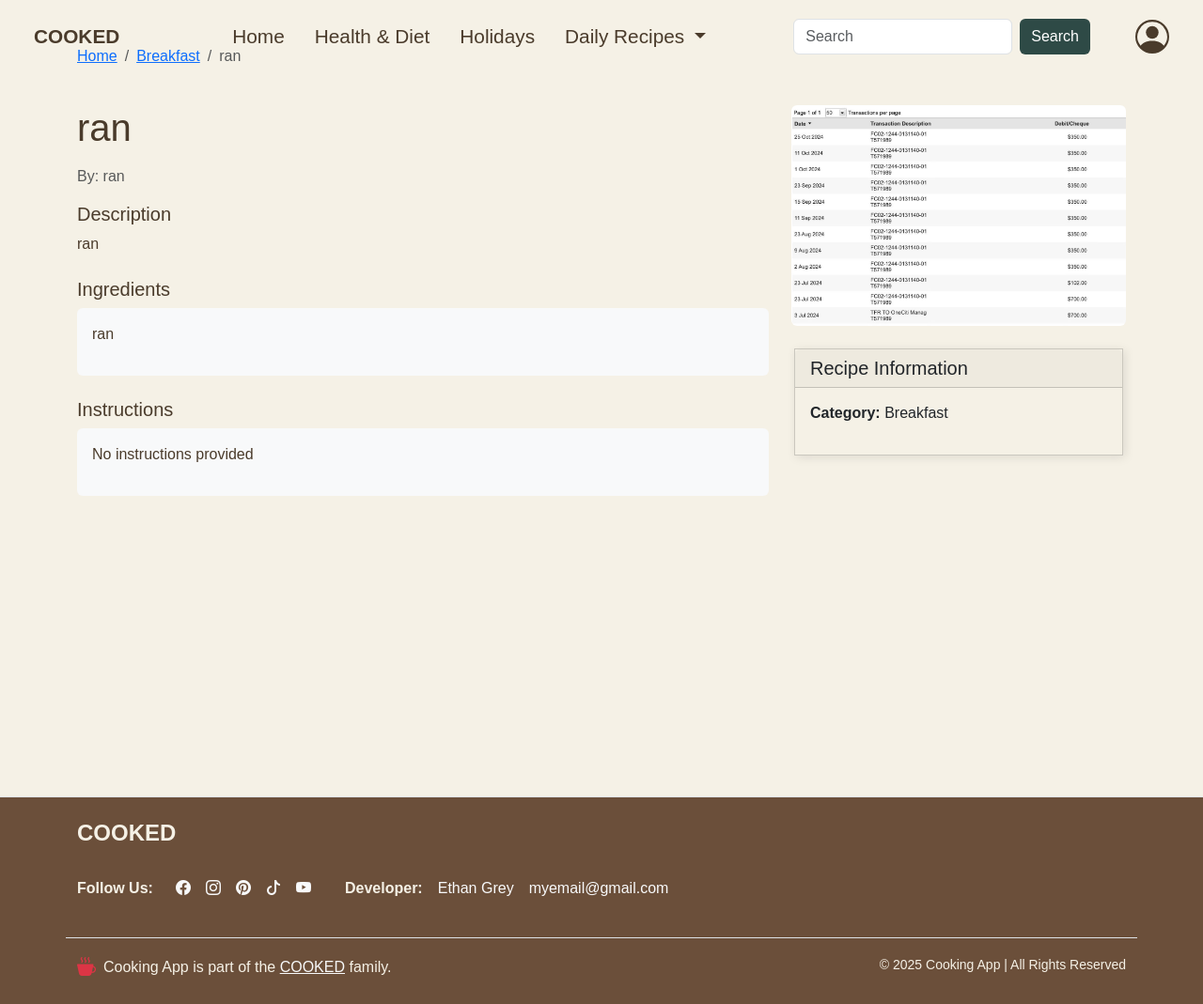
After one commit to Ethan-Grey/Cooked_Website, a Django app: a page that uses templates/layout.html in a window 1280 px wide. The commit adds this page. Shown: the whole page at 94% size. Run offline with Django 5.2, Linux system fonts and the light colour scheme; data comes from the database, SQL or seed files in the repository.

Commit message:
changed up my recipe templates. got rid of the breakfast recipe and made a category based one where depending on what category the user clicks it adjust the template to fit. also added a recipe details template that when user clicks view recipe on the cards it leads them to it so they can see the details on all individual recipe. this is also in a universal template.

```diff
--- a/recipes/models.py
+++ b/recipes/models.py
@@ -1,5 +1,7 @@
 from django.db import models
 from django.contrib.auth.models import User
+from django.utils.text import slugify
+
 # Create your models here.
 
 class RecipeType(models.Model):
@@ -20,5 +22,10 @@ class Recipe(models.Model):
     slug = models.SlugField()
     recipetype = models.ForeignKey(RecipeType, related_name='recipes', on_delete=models.CASCADE)
 
+    def save(self, *args, **kwargs):
+        if not self.slug:
+            self.slug = slugify(self.recipename)
+        super().save(*args, **kwargs)
+
     def __str__(self):
         return self.recipename
--- /dev/null
+++ b/recipes/templates/recipes/recipe_detail.html
@@ -0,0 +1,63 @@
+{% extends 'layout.html' %}
+
+{% block title %}
+    {{ recipe.recipename }}
+{% endblock %}
+
+{% block content %}
+<div class="container py-5">
+    <div class="row">
+        <div class="col-12 mb-4">
+            <nav aria-label="breadcrumb">
+                <ol class="breadcrumb">
+                    <li class="breadcrumb-item"><a href="/">Home</a></li>
+                    <li class="breadcrumb-item"><a href="{% url 'recipes:category' category=recipe.recipetype.recipetype|lower %}">{{ recipe.recipetype.recipetype }}</a></li>
+                    <li class="breadcrumb-item active" aria-current="page">{{ recipe.recipename }}</li>
+                </ol>
+            </nav>
+        </div>
+    </div>
+
+    <div class="row">
+        <div class="col-md-8">
+            <h1 class="mb-3">{{ recipe.recipename }}</h1>
+            <p class="text-muted">By: {{ recipe.madeby }}</p>
+
+            <div class="mb-4">
+                <h5>Description</h5>
+                <p>{{ recipe.description }}</p>
+            </div>
+
+            <div class="mb-4">
+                <h5>Ingredients</h5>
+                <div class="p-3 bg-light rounded">
+                    {{ recipe.ingredients|linebreaks }}
+                </div>
+            </div>
+
+            <div class="mb-4">
+                <h5>Instructions</h5>
+                <div class="p-3 bg-light rounded">
+                    {{ recipe.instructions|linebreaks }}
+                </div>
+            </div>
+        </div>
+
+        <div class="col-md-4">
+            {% if recipe.image %}
+                <img src="{{ recipe.image.url }}" class="img-fluid rounded mb-4" alt="{{ recipe.recipename }}">
+            {% endif %}
+
+            <div class="card mb-4">
+                <div class="card-header">
+                    <h5 class="mb-0">Recipe Information</h5>
+                </div>
+                <div class="card-body">
+                    <p><strong>Category:</strong> {{ recipe.recipetype.recipetype }}</p>
+                    <!-- You can add more recipe meta information here -->
+                </div>
+            </div>
+        </div>
+    </div>
+</div>
+{% endblock %}
--- a/recipes/urls.py
+++ b/recipes/urls.py
@@ -1,8 +1,10 @@
 from django.urls import path
 from . import views
+
 app_name = "recipes"
 
 urlpatterns = [
-    path('breakfast/', views.breakfast),
     path('new-recipes/', views.new_recipes, name='new_recipes'),
+    path('<str:category>/', views.recipe_category, name='category'),
+    path('<str:category>/<slug:slug>/', views.recipe_detail, name='detail'),
 ]
--- a/recipes/views.py
+++ b/recipes/views.py
@@ -1,10 +1,52 @@
-from django.shortcuts import render, redirect
+from django.shortcuts import render, redirect, get_object_or_404
 from .models import Recipe, RecipeType
 from django.contrib.auth.decorators import login_required
 from . import forms
 from .forms import CreateRecipe
 
 # Create your views here.
+def recipe_category(request, category):
+    # Get the recipe type (case-insensitive)
+    recipe_type = get_object_or_404(RecipeType, recipetype__iexact=category)
+
+    # Get all recipes for this category
+    category_recipes = recipe_type.recipes.all()
+
+    # Get all recipe types for the navbar dropdown
+    recipe_types = RecipeType.objects.all()
+
+    context = {
+        'category': recipe_type,
+        'category_recipes': category_recipes,
+        'recipe_types': recipe_types
+    }
+
+    return render(request, 'recipes/category.html', context)
+
+
+
+def recipe_detail(request, category, slug):
+    # Get the recipe type
+    recipe_type = get_object_or_404(RecipeType, recipetype__iexact=category)
+
+    # Get the specific recipe
+    recipe = get_object_or_404(Recipe, slug=slug, recipetype=recipe_type)
+
+    # Get all recipe types for the navbar dropdown
+    recipe_types = RecipeType.objects.all()
+
+    context = {
+        'recipe': recipe,
+        'recipe_types': recipe_types
+    }
+
+    return render(request, 'recipes/recipe_detail.html', context)
+
+
+
+
+
+
 def breakfast(request):
     recipe_type = RecipeType.objects.get(recipetype="Breakfast")
     breakfast_recipes = recipe_type.recipes.all()
--- a/templates/layout.html
+++ b/templates/layout.html
@@ -35,9 +35,7 @@
                 </a>
                 <ul class="dropdown-menu">
                   {% for type in recipe_types %}
-                    <li><a class="dropdown-item" href="/recipes/{{type.recipetype|lower}}">{{ type.recipetype }}</a></li>
-                    {% if not forloop.last %}
-                    {% endif %}
+                    <li><a class="dropdown-item" href="{% url 'recipes:category' category=type.recipetype|lower %}">{{ type.recipetype }}</a></li>
                   {% endfor %}
                 </ul>
               </li>
```
Also changed, not shown: recipes/templates/recipes/breakfast.html (deleted, +0 -39 lines), recipes/templates/recipes/category.html (added, +80 -0 lines), templates/home.html (+27 -24 lines).
